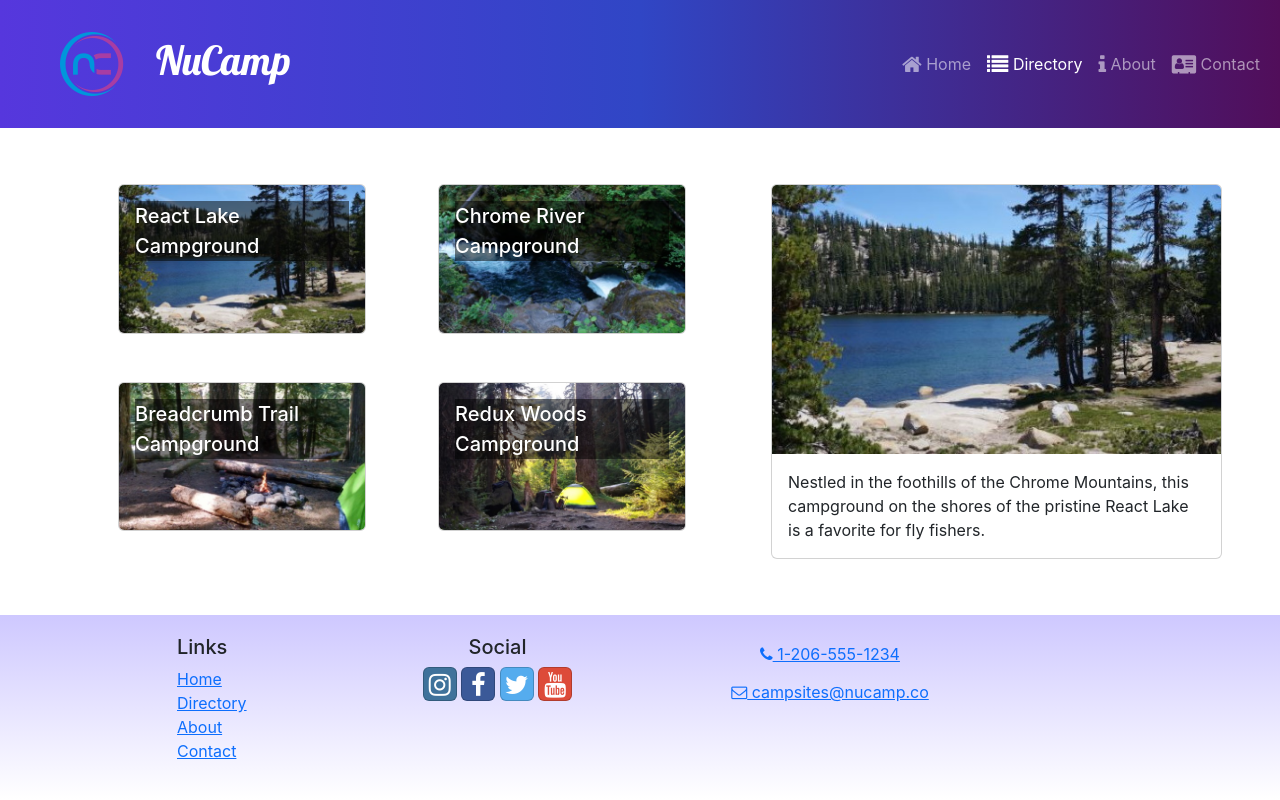
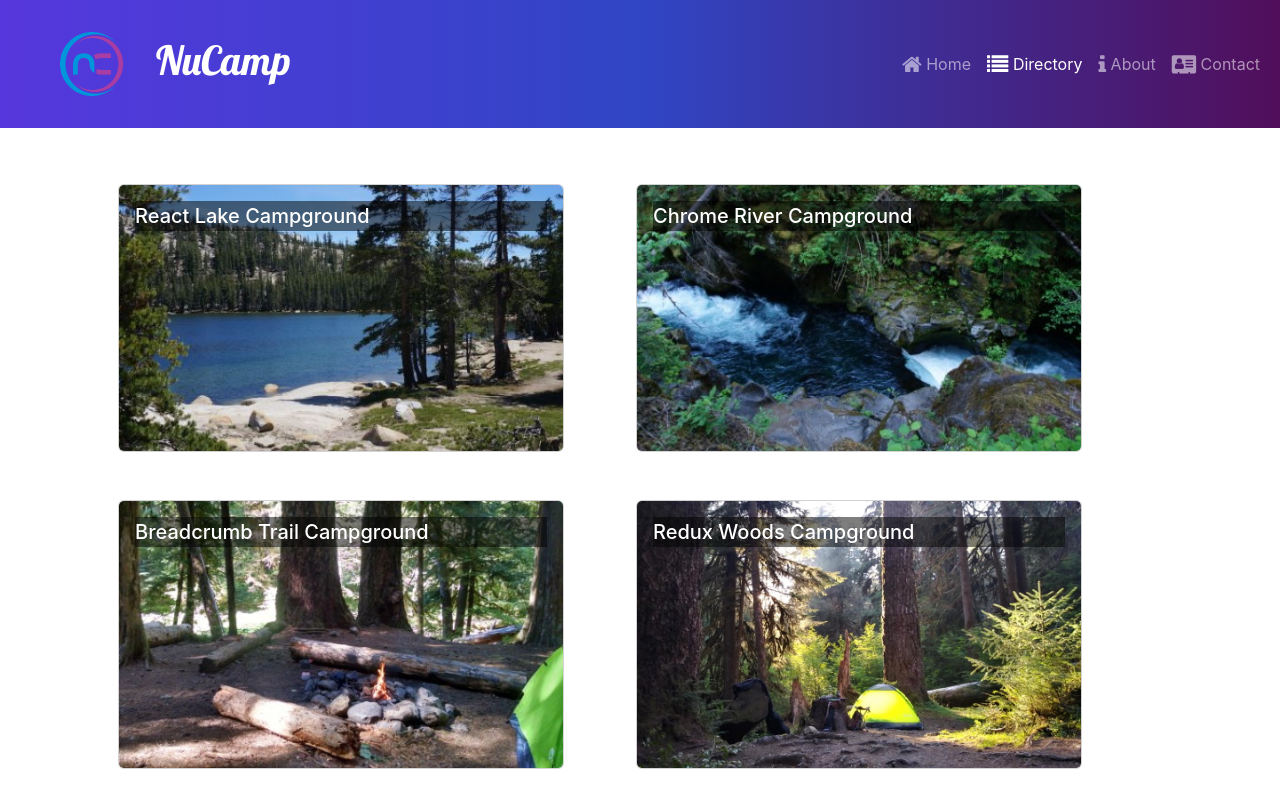
Before and after one commit to clouddrop7/nucampsite, a React (Create React App) app: page /directory in a window 1280 px wide. Shown: the top 800 px of the page. Built offline with nearby package versions, Linux system fonts and the light colour scheme.

Commit message:
CampsiteDetailPage with useParams

```diff
--- a/src/App.js
+++ b/src/App.js
@@ -3,6 +3,7 @@
 import HomePage from './pages/HomePage';
 import Header from './components/Header';
 import CampsitesDirectoryPage  from './pages/CampsitesDirectoryPage';
+import CampsiteDetailPage from './pages/CampsiteDetailPage';
 import Footer from './components/Footer';
 import './App.css';
 
@@ -15,6 +16,10 @@
         <Route path='/' element={<HomePage />} />
         <Route path='contact' element={<ContactPage />} />
         <Route path='directory' element={<CampsitesDirectoryPage />} />
+        <Route
+          path='directory/:campsiteId'
+          element={<CampsiteDetailPage />}
+        />
       </Routes>
       <Footer />
     </div>
--- a/src/features/campsites/CampsiteCard.js
+++ b/src/features/campsites/CampsiteCard.js
@@ -1,19 +1,22 @@
 import {Card, CardImg, CardImgOverlay, CardTitle} from 'reactstrap';
+import { Link } from 'react-router-dom';
 
 const CampsiteCard = ({campsite}) => {
-    const { image, name } = campsite;
+    const { id, image, name } = campsite;
     return (
-        <Card>
+        <Link to={`${id}`}>
+            <Card>
             <CardImg
                 width='100%'
                 src={image}
                 alt={name}
 
             />
-            <CardImgOverlay>
-                <CardTitle>{name}</CardTitle>
-            </CardImgOverlay>
-        </Card>
+                <CardImgOverlay>
+                    <CardTitle>{name}</CardTitle>
+                </CardImgOverlay>
+            </Card>
+        </Link>
     )
 }
 
--- a/src/features/campsites/CampsitesList.js
+++ b/src/features/campsites/CampsitesList.js
@@ -2,24 +2,15 @@
 import { Col, Row } from 'reactstrap';
 import CampsiteCard from "./CampsiteCard";
 
-const CampsitesList = ({setCampsiteId}) => {
+const CampsitesList = () => {
     const campsites = selectAllCampsites();
     return (
         <Row className='ms-auto'>
-            {campsites.map((campsite) => {
-                return (
-                    <Col
-                        md='5'
-                        className='m-4'
-                        key={campsite.id}
-                        onClick={() => setCampsiteId(campsite.id)}
-                    >
-                        <CampsiteCard
-                            campsite={campsite}
-                        />
-                    </Col>
-                )
-            })}
+           {campsites.map((campsite) => (
+            <Col md='5' className='m-4' key={campsite.id}>
+                <CampsiteCard campsite={campsite}/>
+            </Col>
+           ))}
         </Row>
     )
 }
--- a/src/features/campsites/campsitesSlice.js
+++ b/src/features/campsites/campsitesSlice.js
@@ -5,7 +5,7 @@
 };
 
 export const selectCampsiteById = (id) => {
-    return CAMPSITES.find((campsite) => campsite.id === id);
+    return CAMPSITES.find((campsite) => campsite.id === parseInt(id));
 }
 
 export const selectFeaturedCampsite = () => {
--- /dev/null
+++ b/src/pages/CampsiteDetailPage.js
@@ -0,0 +1,21 @@
+import { Container, Row } from 'reactstrap';
+import { useParams } from 'react-router-dom';
+import { selectCampsiteById } from '../features/campsites/campsitesSlice';
+import CampsiteDetail from '../features/campsites/CampsiteDetail';
+
+const CampsiteDetailPage = () => {
+    const { campsiteId } = useParams();
+    const campsite = selectCampsiteById(campsiteId);
+
+    return (
+        <Container>
+            <Row>
+                <CampsiteDetail
+                    campsite={campsite}
+                />
+            </Row>
+        </Container>
+    )
+}
+
+export default CampsiteDetailPage;
--- a/src/pages/CampsitesDirectoryPage.js
+++ b/src/pages/CampsitesDirectoryPage.js
@@ -1,34 +1,11 @@
-import { useState } from 'react'
-import { Container, Row, Col } from 'reactstrap';
-import CampsiteDetail from '../features/campsites/CampsiteDetail';
+import { Container } from 'reactstrap';
 import CampsitesList from '../features/campsites/CampsitesList';
-import { selectCampsiteById } from '../features/campsites/campsitesSlice';
 
 const CampsiteDirectoryPage = () => {
 
-    const [campsiteId, setCampsiteId] = useState(0);
-    const selectedCampsite = selectCampsiteById(campsiteId);
-
     return (
         <Container>
-            <Row>
-                <Col
-                    sm='5'
-                    md='7'
-                >
-                    <CampsitesList
-                        setCampsiteId={setCampsiteId}
-                    />
-                </Col>
-                <Col
-                    sm='7'
-                    md='5'
-                >
-                    <CampsiteDetail
-                        campsite = {selectedCampsite}
-                    />
-                </Col>
-            </Row>
+            <CampsitesList />
         </Container>
     )
 }
```
